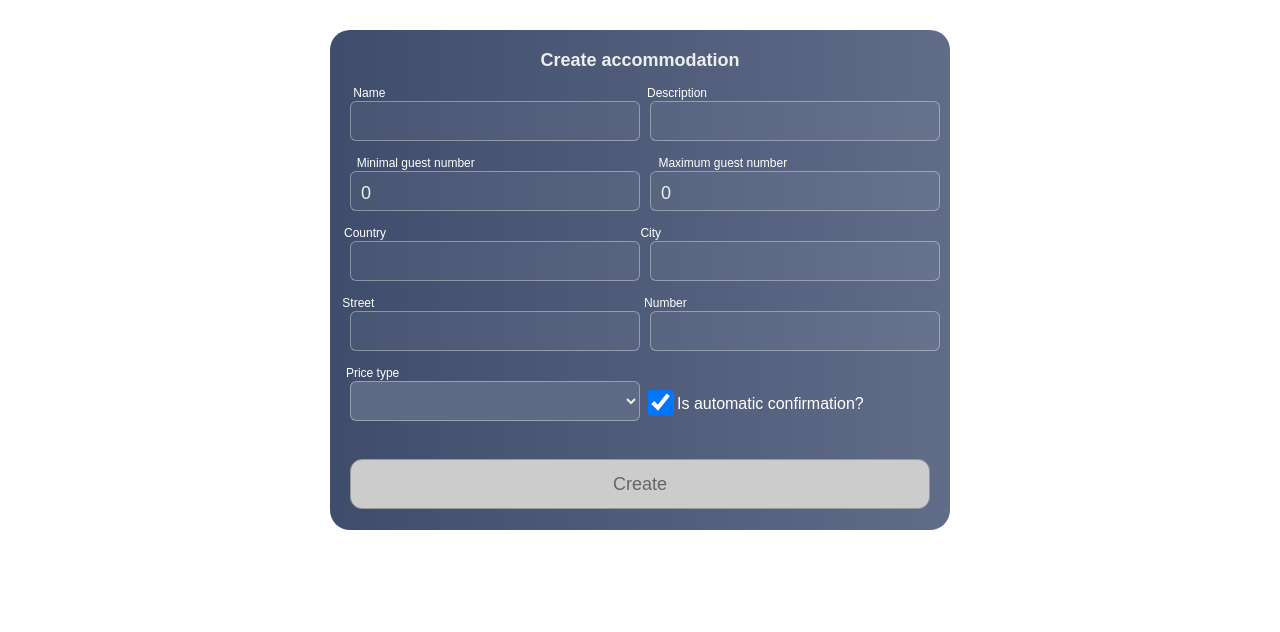
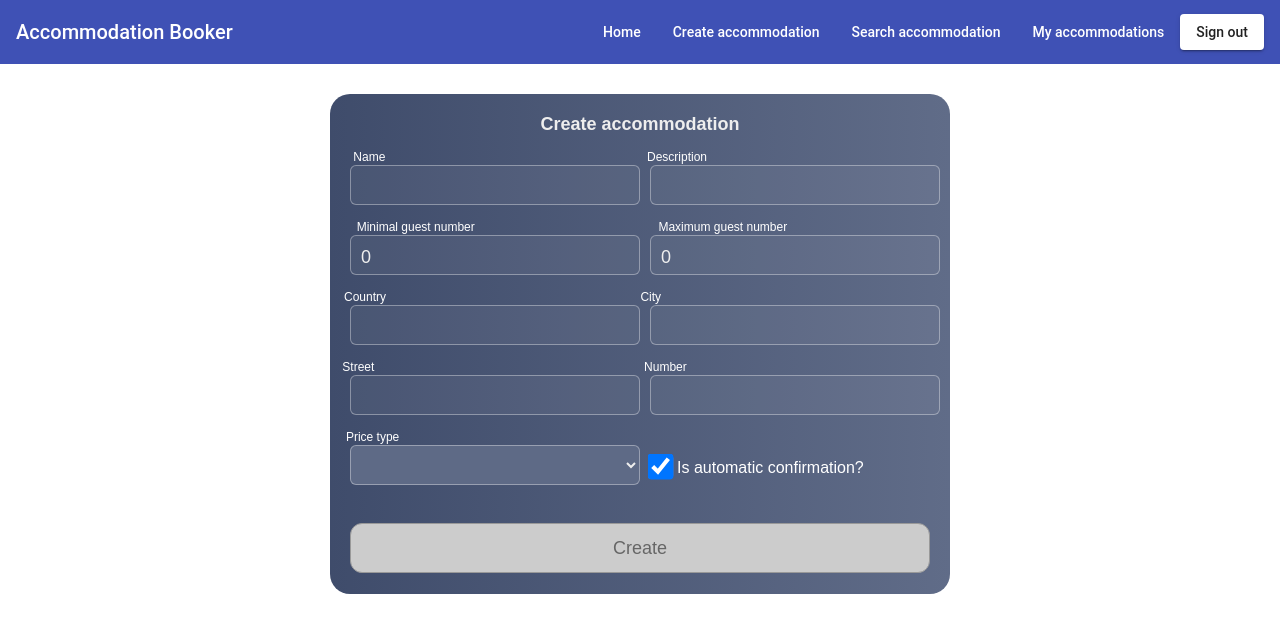
Before and after one commit to xml-2023/accommodation-booker-frontend, an Angular app: page /create-accommodation in a window 1280 px wide. Shown: the top 632 px of the page. Built offline with nearby package versions, Linux system fonts and the light colour scheme.

Commit message:
Add host navbar

```diff
--- a/package.json
+++ b/package.json
@@ -15,6 +15,7 @@
     "@angular/compiler": "^14.2.0",
     "@angular/core": "^14.2.0",
     "@angular/forms": "^14.2.0",
+    "@angular/material": "^14.2.7",
     "@angular/platform-browser": "^14.2.0",
     "@angular/platform-browser-dynamic": "^14.2.0",
     "@angular/router": "^14.2.0",
--- a/src/app/accommodation-create/accommodation-create.component.html
+++ b/src/app/accommodation-create/accommodation-create.component.html
@@ -1,3 +1,4 @@
+<app-host-sidebar></app-host-sidebar>
 <div class="form">
     <div class="subtitle">Create accommodation</div>
     <form [formGroup]="accommodationForm">
--- a/src/app/accommodation-search/accommodation-search.component.html
+++ b/src/app/accommodation-search/accommodation-search.component.html
@@ -1,3 +1,4 @@
+<app-host-sidebar></app-host-sidebar>
 <div class="card">
     <form class="form" [formGroup]="formGroup">
         <span class="title">Search for a accommodation</span>
--- a/src/app/app-routing.module.ts
+++ b/src/app/app-routing.module.ts
@@ -2,8 +2,10 @@ import { NgModule } from '@angular/core';
 import { RouterModule, Routes } from '@angular/router';
 import { AccommodationCreateComponent } from './accommodation-create/accommodation-create.component';
 import { AccommodationSearchComponent } from './accommodation-search/accommodation-search.component';
+import { HostSidebarComponent } from './host-sidebar/host-sidebar.component';
 
 const routes: Routes = [
+  { path: 'host', component: HostSidebarComponent },
   { path: 'create-accommodation', component: AccommodationCreateComponent },
   { path: 'search-accommodation', component: AccommodationSearchComponent }
 
--- /dev/null
+++ b/src/app/host-sidebar/host-sidebar.component.css
@@ -0,0 +1,28 @@
+@import "~@angular/material/prebuilt-themes/indigo-pink.css";
+mat-sidenav {
+    width: 200px;
+    padding:15px;
+}
+.mat-drawer {
+    background-color: #023075;
+    color:#fff
+}
+/* .main-content {
+    padding:20px;
+}
+.toolbar-spacer {
+    flex: 1 1 auto;
+}
+
+h2 {
+    color: white;
+    font-size: large;
+}
+
+math-icon {
+    width: max-content;
+} */
+
+.space{
+    justify-content: space-between;
+}
--- /dev/null
+++ b/src/app/host-sidebar/host-sidebar.component.html
@@ -0,0 +1,10 @@
+<mat-toolbar color="primary" class="space">
+  <span>Accommodation Booker</span>
+  <div>
+      <a mat-button [routerLink]="'/host'">Home</a>
+      <a mat-button [routerLink]="'/create-accommodation'">Create accommodation</a>
+      <a mat-button [routerLink]="'/search-accommodation'">Search accommodation</a>
+      <a mat-button >My accommodations</a>
+      <a mat-raised-button >Sign out</a>
+  </div>
+</mat-toolbar>
--- /dev/null
+++ b/src/app/host-sidebar/host-sidebar.component.ts
@@ -0,0 +1,20 @@
+import { Component, OnInit } from '@angular/core';
+
+@Component({
+  selector: 'app-host-sidebar',
+  templateUrl: './host-sidebar.component.html',
+  styleUrls: ['./host-sidebar.component.css']
+})
+export class HostSidebarComponent implements OnInit {
+
+  constructor() { }
+
+  ngOnInit(): void {
+  }
+
+
+  // logout(){
+  //   this.userService.logout()
+  // }
+
+}
```
Also changed, not shown: src/app/app.module.ts (+14 -2 lines), 2 other files (tests, documents, lock files or other folders).
